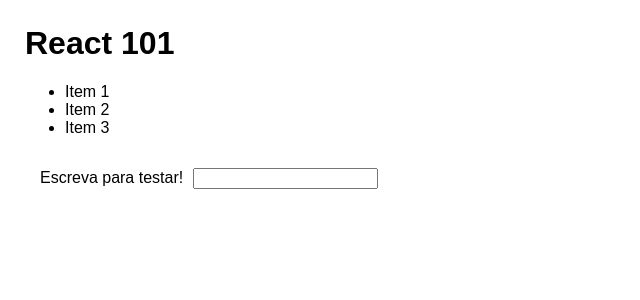
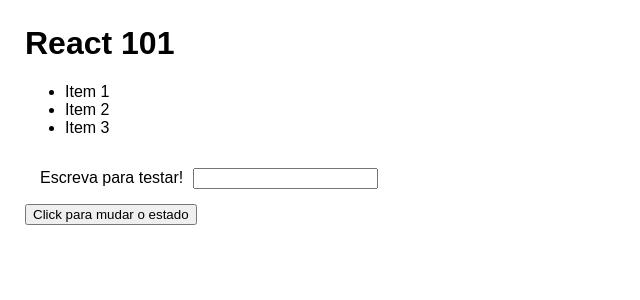
Before and after one commit to alexandrevale/react-101, a React (Create React App) app in the folder crud/: page / in a window 1280 px wide. Shown: the top 300 px of the page, without its empty margins (0-640 px from the left). Built offline with nearby package versions, Linux system fonts and the light colour scheme.

Commit message:
bind e setState

```diff
--- a/crud/src/App.js
+++ b/crud/src/App.js
@@ -7,8 +7,9 @@
     this.state = {
       title: 'React 101'
     }
+
+    this.mudarEstado = this.mudarEstado.bind(this);
   }
-
 
   clickHandler(e){
     console.warn(e.target.innerHTML)
@@ -21,6 +22,12 @@
 
   submitHandler(e){
     alert('Enviou!')
+  }
+
+  mudarEstado(){
+    this.setState({
+      title: 'React 101 - setState'
+    })
   }
 
   render() {
@@ -53,6 +60,7 @@
               onChange={this.changeInputHandler}
             />
           </form>
+          <button onClick={this.mudarEstado}>Click para mudar o estado</button>
       </div>
     );
   }
```
